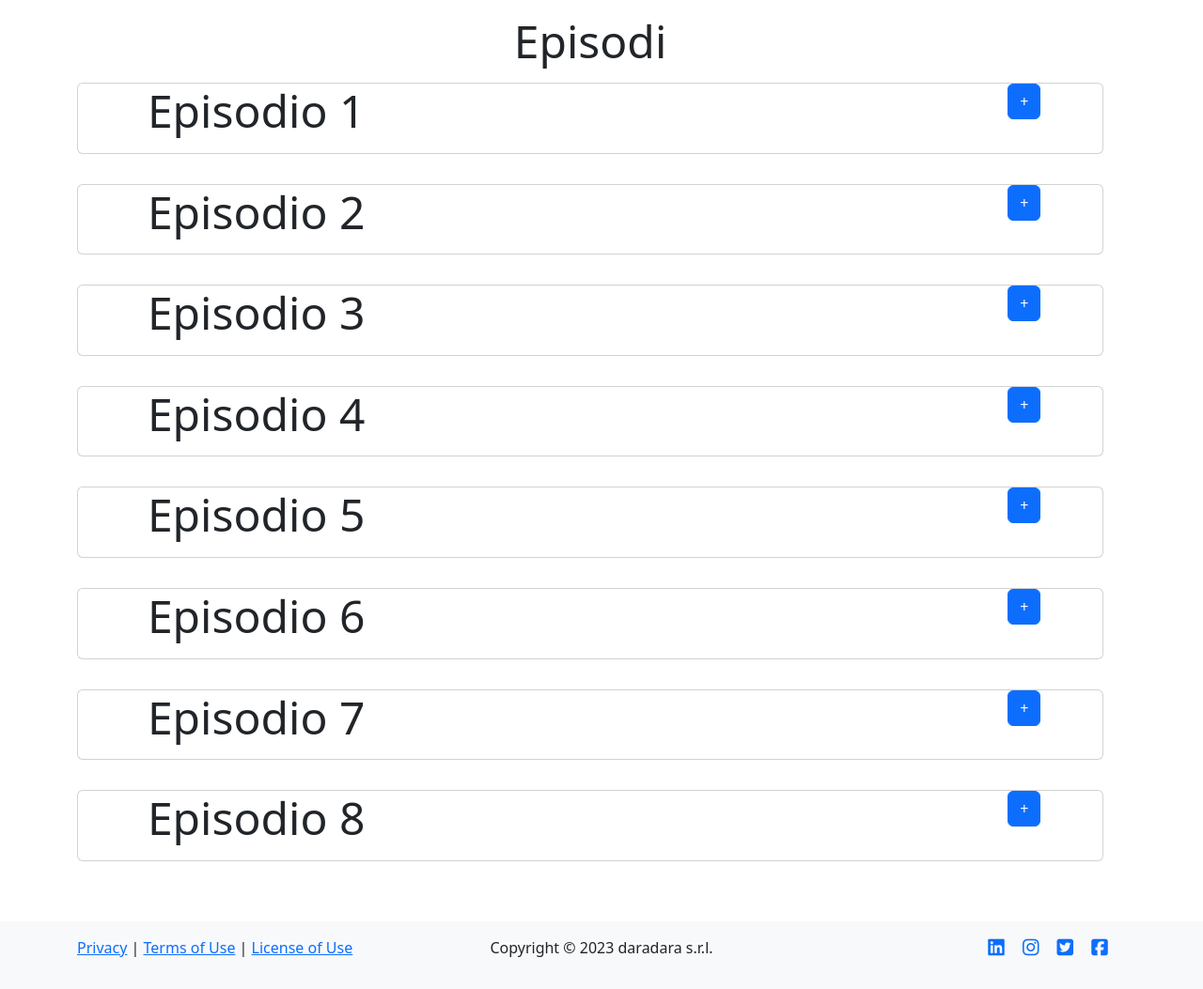
After one commit to nMaax/daradara, a Flask app: template templates/podcast.html in a window 1280 px wide. The commit adds this page. Shown: the part 413-1466 px from the top of the page at 94% size. Run offline with Flask 2, Linux system fonts and the light colour scheme; the template is opened without the code that fills it, so the values that code supplies are empty; some libraries are stand-ins or nearby versions.

Commit message:
Defined skeleton for podcast.html

```diff
--- a/app.py
+++ b/app.py
@@ -20,7 +20,7 @@ def index():
     return render_template('index.html')
 
 @app.route('/profile/<int:id>')
-def profile():
+def profile(id):
     return render_template('profile.html')
 
 @app.route('/profile/new')
@@ -28,8 +28,8 @@ def signup():
     pass
 
 @app.route('/podcast/<int:id>')
-def podcast():
-    pass
+def podcast(id):
+    return render_template('podcast.html')
 
 @app.route('/episode/<int:id>')
 def episode():
--- /dev/null
+++ b/templates/podcast.html
@@ -0,0 +1,54 @@
+{% extends 'layout.html' %}
+
+<!--TODO aggiorna il titolo con il nome specifico del podcast-->
+{% block title %} - podcast {% endblock %}
+
+{% block content %}
+    <div class="row">
+        <div class="col-4">
+            <!--Immagine podcast-->
+            <img src="{{ url_for('static', filename='misc/red300x300.jpg') }}" alt="" class="imgfluid">
+        </div>
+        <div class="col">
+            <!--Info podcast-->
+            <div class="row d-flex justify-content-center align-content-center display-3">
+                Nome podcast
+            </div>
+            <div class="row d-flex justify-content-center align-content-center display-4">
+                Categorie
+            </div>
+            <div class="row d-flex justify-content-center align-content-center display-4">
+                Descrizione
+            </div>
+            <div class="row d-flex justify-content-center align-content-center display-5">
+                Elimina podcast
+            </div>
+        </div>
+    </div>
+    <div class="row mt-3">
+        <!--Episodi-->
+            <div class="row d-flex justify-content-center display-5">Episodi</div>
+        {% for i in range(1,9) %}
+            <div class="row d-flex justify-content-center">
+                <div class="row mt-3">
+                    <!--I podcast che segui-->
+                    <div class="card mb-3">
+                        <div class="row g-0">
+                            <div class="col-md-4">
+                                <p class="text-center display-5">Episodio {{i}}</p>
+                            </div>
+                            <div class="col-md-7">
+                                <div class="card-body row g-2">
+
+                                </div>
+                            </div>
+                            <div class="col-md-1">
+                                <button class="btn btn-primary">+</button>
+                            </div>
+                        </div>
+                    </div>
+                </div>
+            </div>
+        {% endfor%}
+    </div>
+{% endblock %}
--- a/templates/profile.html
+++ b/templates/profile.html
@@ -20,8 +20,8 @@
     </div>
 </div>
 <div class="row">
-    <div class="row my-3">
 
+    <div class="row mt-3">
         <div class="card mb-3">
             <div class="row g-0">
                 <div class="col-md-3">
@@ -42,9 +42,9 @@
                 </div>
             </div>
         </div>
+    </div>
 
-    </div>
-    <div class="row">
+    <div class="row  mt-3">
         <!--I podcast che segui-->
         <div class="card mb-3">
             <div class="row g-0">
```
